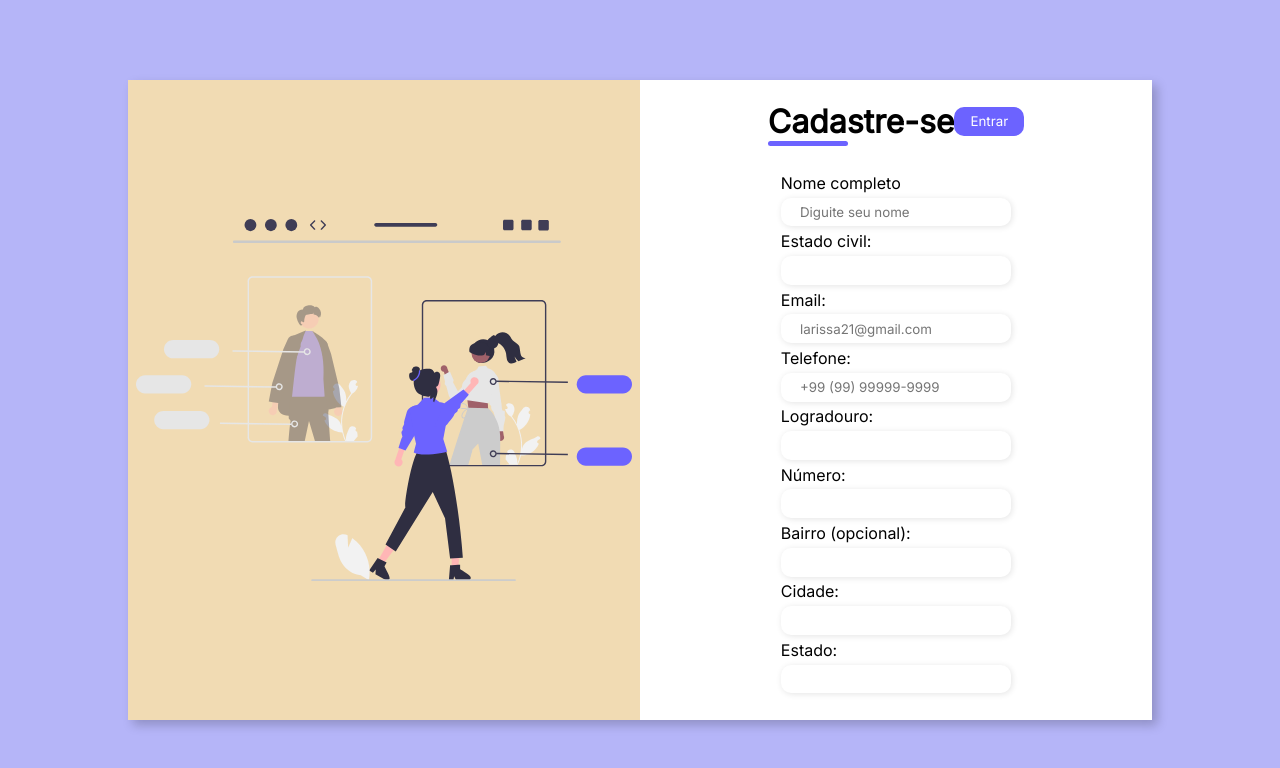
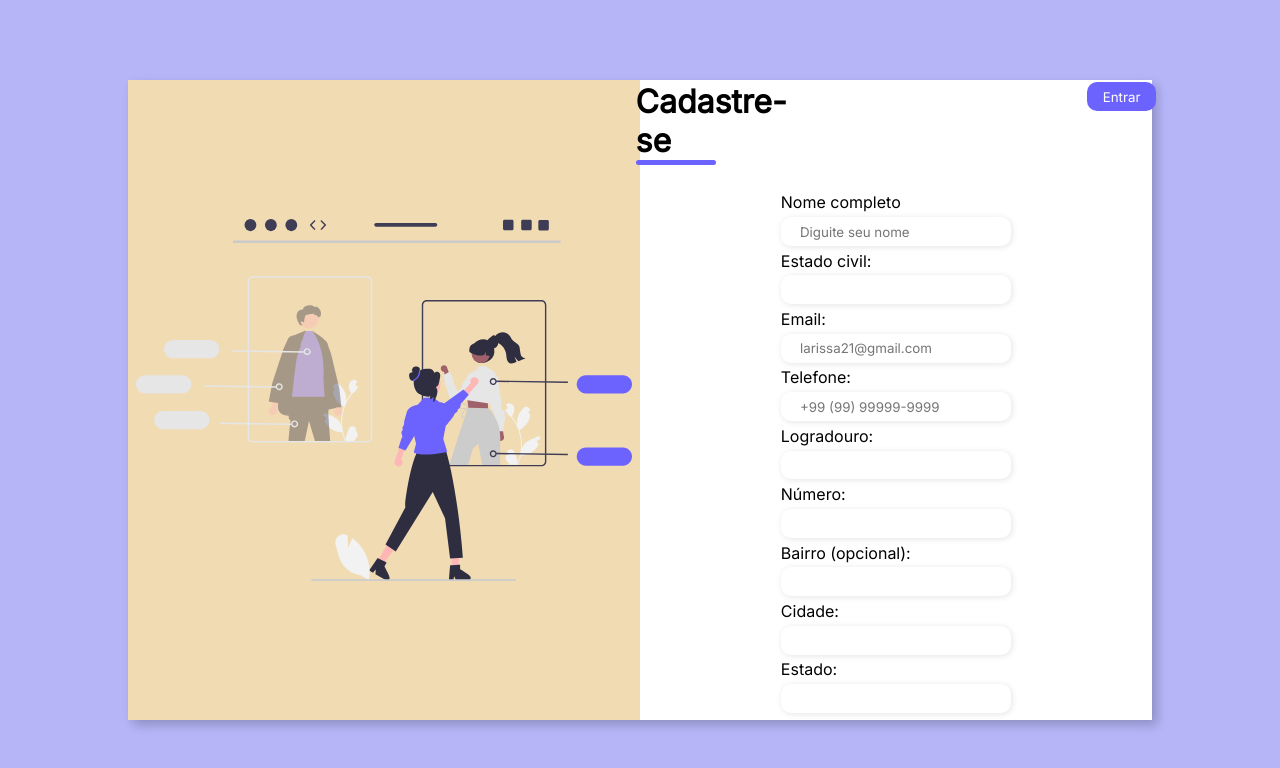
Before and after one commit to AdrianeCS/form-cadastro, a plain HTML site: page index.html in a window 1280 px wide. Drawn offline with Linux system fonts and the light colour scheme.

Commit message:
Realiza manutenção

```diff
--- a/style.css
+++ b/style.css
@@ -15,9 +15,6 @@ align-items: center;
 background-color: #0c0ce94d;
 }
 
-.title{
-    justify-content: end;
-}
 .conteiner
 {
     width:80% ;
@@ -57,16 +54,8 @@ background-color: #0c0ce94d;
     margin-bottom: 2rem;
 
     display: flex;
-    justify-content: space-between;
-
-}
-
-.long-button{
-    display: flex;
-    align-items: center;
-
-
-
+    justify-content:space-between;
+    gap: 300px;
 }
 
 .long-button button{
```
Also changed, not shown: index.html (+4 -4 lines).
